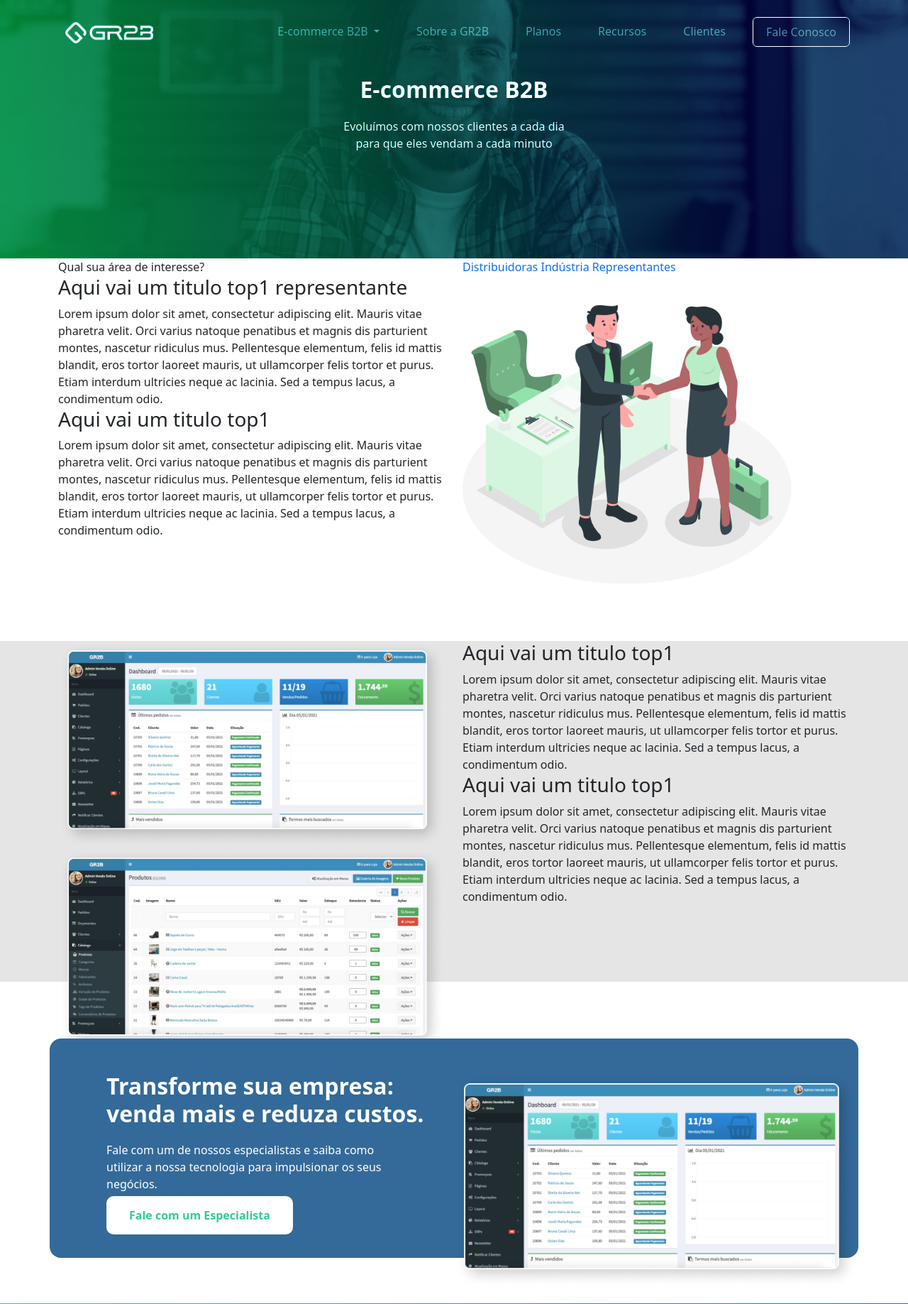
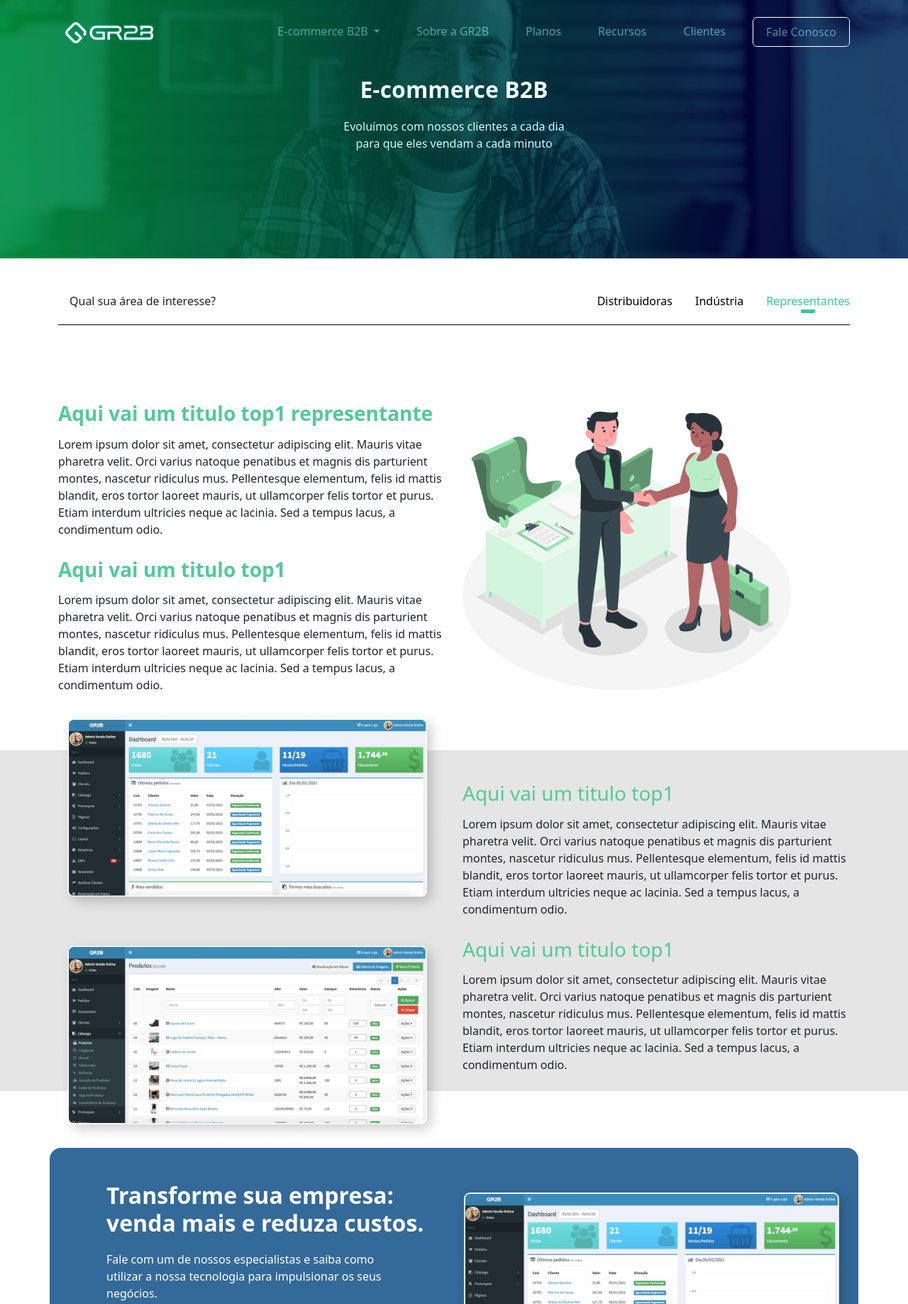
Before and after one commit to oandalves/gr2b, a PHP site: page /ecommerce.html in a window 1280 px wide. Shown: the top 1837 px of the page at 71% size. Run offline with PHP 8.4, Linux system fonts and the light colour scheme.

Commit message:
ecommerce responsivo feito

```diff
--- a/css/style-final.css
+++ b/css/style-final.css
@@ -1108,5 +1103,135 @@ header {
         color: white;
         margin-top: 3em;
     }
+}
+
+/* !ECOMERCE  */
+
+.ecommerce {
+    margin: 5em auto 1em;
+}
+
+/* RECURSOS INDEX  */
+
+.ecommerce h3 {
+    margin-top: 1em;
+    color: #52ca98;
+    font-weight: bold;
+    margin-bottom: 0.5em;
+}
+
+.recursos-quadrados {
+    margin: 0.3em;
+    background-color: white;
+    border-radius: 10px;
+    text-align: center;
+    padding: 0.5em auto 0.5em;
+    width: 200px;
+    height: 200px;
+}
+
+.ecommerce-title {
+    margin-top: 3em;
+    padding-left: 1em;
+}
+
+.recursos-quadrados img {
+    margin-top: 2em;
+}
+
+.linha-cinza {
+    width: 100%;
+    margin: 1em 0em;
+    border-bottom: 1px solid black;
+}
+
+.recursos-quadrados h5 {
+    color: #52ca98;
+    margin-top: 1em;
+}
+
+.menu-ecommerce {
+    display: flex;
+    align-items: baseline;
+    justify-content: flex-end;
+    cursor: pointer;
+}
+
+.recursos-quadrado-verde {
+    margin: 0.5em;
+    background-color: #52ca98;
+    border-radius: 10px;
+    text-align: center;
+    padding: 0.5em auto 0.5em;
+    width: 200px;
+    height: 200px;
+}
+
+.ecommerce-link {
+    margin-left: 2em;
+    color: black;
+    text-decoration: none;
+}
+
+.menu-ecommerce a:hover, .menu-ecommerce a:active {
+    font-weight: bold;
+    text-decoration: none;
+}
+
+.recursos-quadrado-verde h5 {
+    color: white;
     margin-top: 3em;
 }
+
+.ecommerce-image-01 {
+    position: relative;
+    top: -10%;
+    left: 0%;
+    transform: translate(0px, 0px);
+}
+
+.ecommerce-image-02 {
+    position: relative;
+    left: 0%;
+    bottom: 5%;
+    transform: translate(0px, 0px);
+}
+
+.ecommerce-bege-text {
+    margin-top: 1em;
+    margin-bottom: 1em;
+}
+
+.text-green-ecommerce {
+    color: #52ca98;
+    margin-top: 1em;
+    margin-bottom: 0.5em;
+}
+
+.menu-ecommerce .area-ativa {
+    color: var(--green-main);
+    border-bottom: var(--green-main);
+}
+
+.area-ativa::after {
+    content: "";
+    width: 20px;
+    height: 5px;
+    background: var(--green-main);
+    margin: 0 auto;
+    display: block;
+}
+@media (max-width:770px){
+    .ecommerce-title{
+        text-align: center;
+    }
+    .menu-ecommerce{
+        justify-content: space-between;
+    }
+    .img-ecommerce{
+        display: none;
+    }
+    .ecommerce-image-01, .ecommerce-image-02{
+        display: none;
+    }
+}
--- a/ecommerce.html
+++ b/ecommerce.html
@@ -159,7 +159,7 @@
                 </div>
             </div>
             <div class="col-md-6">
-                <img src="img/distribuidoras.png" alt="E-commerce B2B Distribuídoras" class="img-fluid" width="80%">
+                <img src="img/distribuidoras.png" alt="E-commerce B2B Distribuídoras" class="img-fluid img-ecommerce" width="80%">
             </div>
         </div>
     </section>
```
Also changed, not shown: other parts of css/style-final.css (+46 -51 lines).
